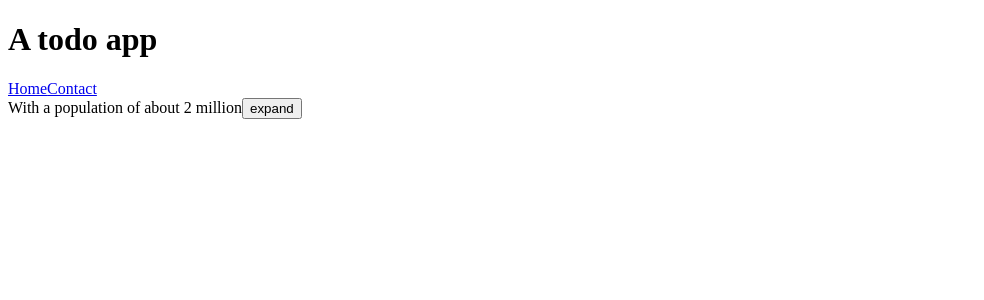
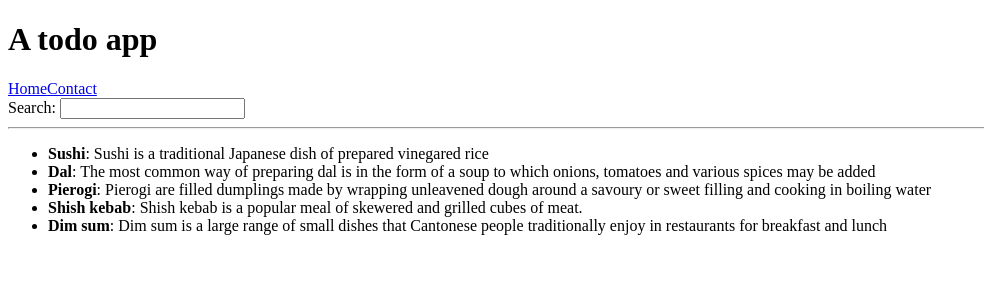
Before and after one commit to abhinabadutta2019/toDoList-react, a React (Create React App) app: page / in a window 1280 px wide. Shown: the top 300 px of the page, without its empty margins (0-984 px from the left). Built offline with nearby package versions, Linux system fonts and the light colour scheme.

Commit message:
understanding - search bar-Sharing State Between Components

```diff
--- a/src/Home.js
+++ b/src/Home.js
@@ -1,21 +1,57 @@
 import { useState } from "react";
+import { foods, filterItems } from "./Task.js";
 
-const Home = () => {
-  const [myIndex, setMyIndex] = useState(0);
+export default function FilterableList() {
+  const [query, setQuery] = useState("");
+  const results = filterItems(foods, query);
+
+  console.log(results, "results");
+
+  function handleChange(e) {
+    setQuery(e.target.value);
+  }
+
   return (
     <>
-      <Panel isActive={myIndex === 0} myFunc={() => setMyIndex(0)}>
-        With a population of about 2 million
-      </Panel>
-      <Panel isActive={myIndex === 1} myFunc={() => setMyIndex(1)}>
-        Almaty is Kazakhstan's largest city
-      </Panel>
+      <SearchBar query={query} onChange={handleChange} />
+      <hr />
+      <List items={results} />
     </>
   );
-};
+}
 
-const Panel = ({ isActive, myFunc, children }) => {
-  return <>{isActive ? children : <button onClick={myFunc}>expand</button>}</>;
-};
+function SearchBar({ query, onChange }) {
+  return (
+    <div>
+      Search: <input value={query} onChange={onChange} />
+    </div>
+  );
+}
+//
+function List({ items }) {
+  return (
+    <ul>
+      {items.map((food) => (
+        <li key={food.id}>
+          <strong>{food.name}</strong>: {food.description}
+        </li>
+      ))}
+    </ul>
+  );
+}
+//
 
-export default Home;
+// function List({ items }) {
+//   return (
+//     <table>
+//       <tbody>
+//         {items.map((food) => (
+//           <tr key={food.id}>
+//             <td>{food.name}</td>
+//             <td>{food.description}</td>
+//           </tr>
+//         ))}
+//       </tbody>
+//     </table>
+//   );
+// }
--- a/src/Task.js
+++ b/src/Task.js
@@ -1,35 +1,39 @@
-import { useState } from "react";
-
-export default function Accordion() {
-  const [activeIndex, setActiveIndex] = useState(0);
-  return (
-    <>
-      <h2>Almaty, Kazakhstan</h2>
-      <Panel
-        title="About"
-        isActive={activeIndex === 0}
-        onShow={() => setActiveIndex(0)}
-      >
-        With a population of about 2 million, Almaty is Kazakhstan's largest
-        city. From 1929 to 1997, it was its capital city.
-      </Panel>
-      <Panel
-        title="Etymology"
-        isActive={activeIndex === 1}
-        onShow={() => setActiveIndex(1)}
-      >
-        The name comes considered a likely candidate for the ancestor of the
-        modern domestic apple.
-      </Panel>
-    </>
+export function filterItems(items, query) {
+  query = query.toLowerCase();
+  return items.filter((item) =>
+    item.name.split(" ").some((word) => word.toLowerCase().startsWith(query))
   );
 }
 
-function Panel({ title, children, isActive, onShow }) {
-  return (
-    <section className="panel">
-      <h3>{title}</h3>
-      {isActive ? <p>{children}</p> : <button onClick={onShow}>Show</button>}
-    </section>
-  );
-}
+export const foods = [
+  {
+    id: 0,
+    name: "Sushi",
+    description:
+      "Sushi is a traditional Japanese dish of prepared vinegared rice",
+  },
+  {
+    id: 1,
+    name: "Dal",
+    description:
+      "The most common way of preparing dal is in the form of a soup to which onions, tomatoes and various spices may be added",
+  },
+  {
+    id: 2,
+    name: "Pierogi",
+    description:
+      "Pierogi are filled dumplings made by wrapping unleavened dough around a savoury or sweet filling and cooking in boiling water",
+  },
+  {
+    id: 3,
+    name: "Shish kebab",
+    description:
+      "Shish kebab is a popular meal of skewered and grilled cubes of meat.",
+  },
+  {
+    id: 4,
+    name: "Dim sum",
+    description:
+      "Dim sum is a large range of small dishes that Cantonese people traditionally enjoy in restaurants for breakfast and lunch",
+  },
+];
```
